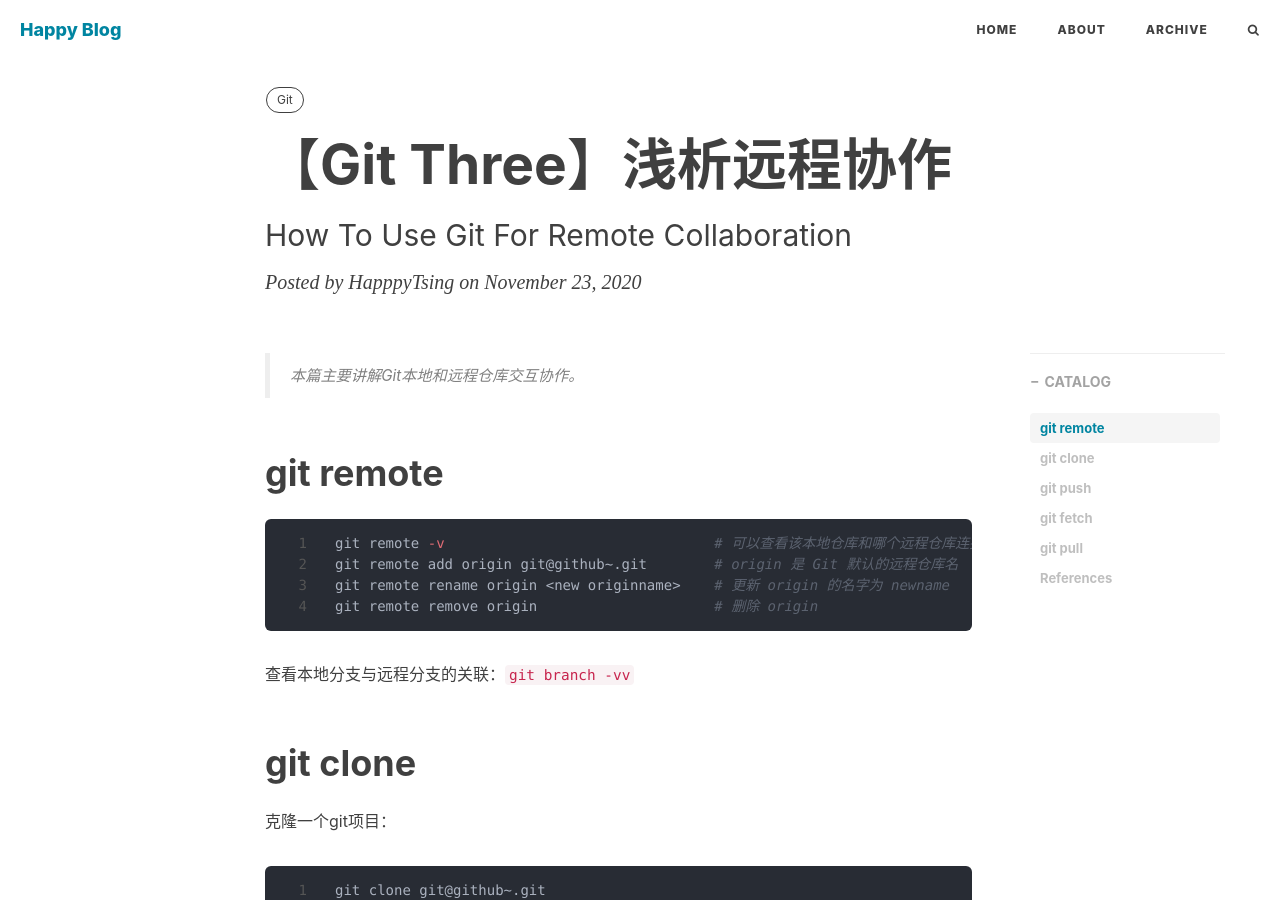
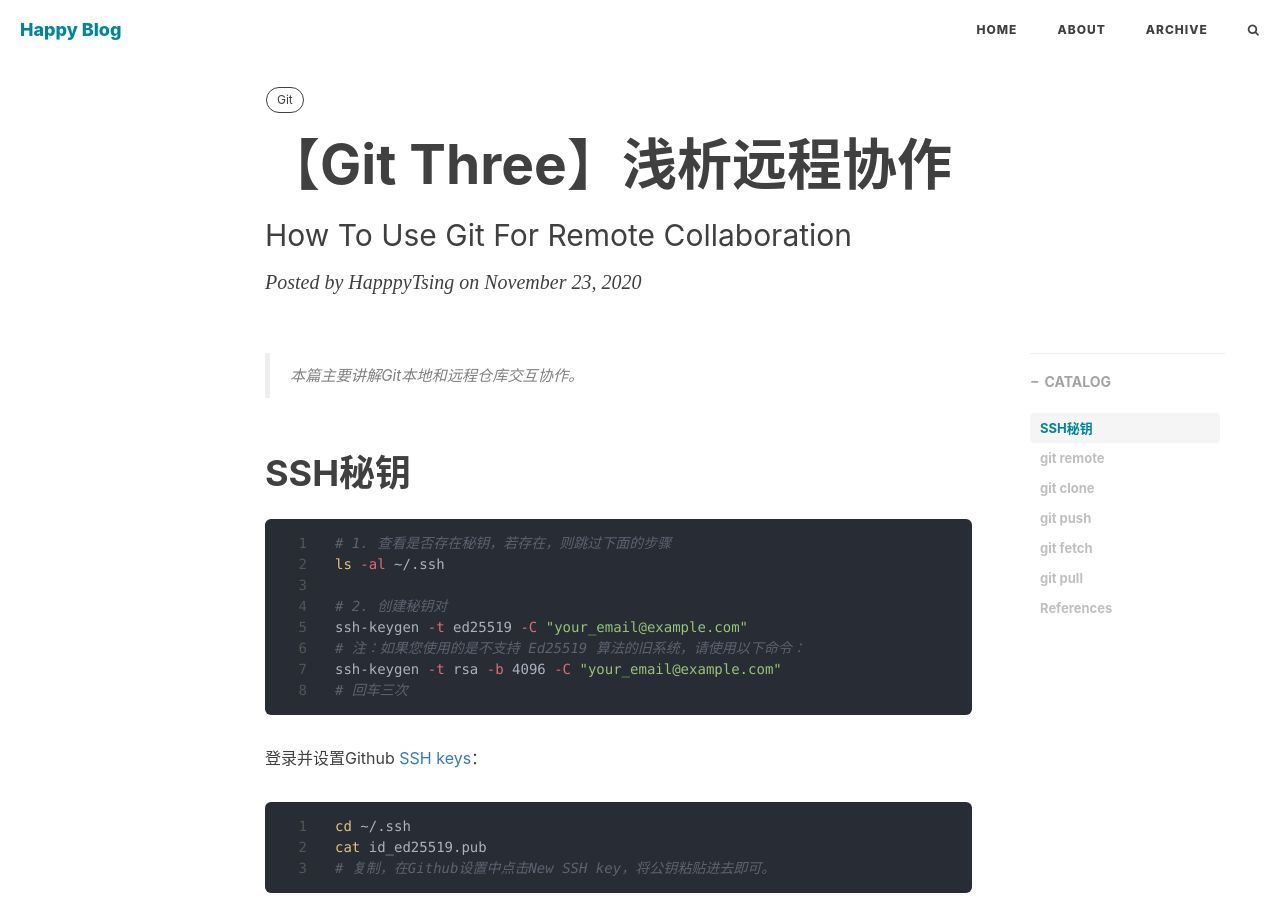
Before and after one commit to WlqFigureBed/WlqFigureBed.github.io, a Jekyll site: the page built from _posts/question.solution.tutorial/Git/2020-11-23-Git-Remote.md, in a window 1280 px wide and 900 px high. Built offline with Jekyll 4.4.1, drawn with Linux system fonts in a browser that asks for light colours; nearby versions of some CDN libraries; comment, search, counter and statistics services are not loaded.

Commit message:
add SSH key

````diff
--- a/_posts/question.solution.tutorial/Git/2020-11-23-Git-Remote.md
+++ b/_posts/question.solution.tutorial/Git/2020-11-23-Git-Remote.md
@@ -11,6 +11,27 @@ tags:
 ---
 
 > 本篇主要讲解Git本地和远程仓库交互协作。
+
+# SSH秘钥
+
+```shell
+# 1. 查看是否存在秘钥，若存在，则跳过下面的步骤
+ls -al ~/.ssh
+
+# 2. 创建秘钥对
+ssh-keygen -t ed25519 -C "your_email@example.com"
+# 注：如果您使用的是不支持 Ed25519 算法的旧系统，请使用以下命令：
+ssh-keygen -t rsa -b 4096 -C "your_email@example.com"
+# 回车三次
+```
+
+登录并设置Github [SSH keys](https://github.com/settings/keys)：
+
+```shell
+cd ~/.ssh
+cat id_ed25519.pub
+# 复制，在Github设置中点击New SSH key，将公钥粘贴进去即可。
+```
 
 # git remote
 
````
Also changed, not shown: _posts/question.solution.tutorial/2021-04-01-Linux-Initialize-Shell-And-Plugins .md (+1 -1 lines).
